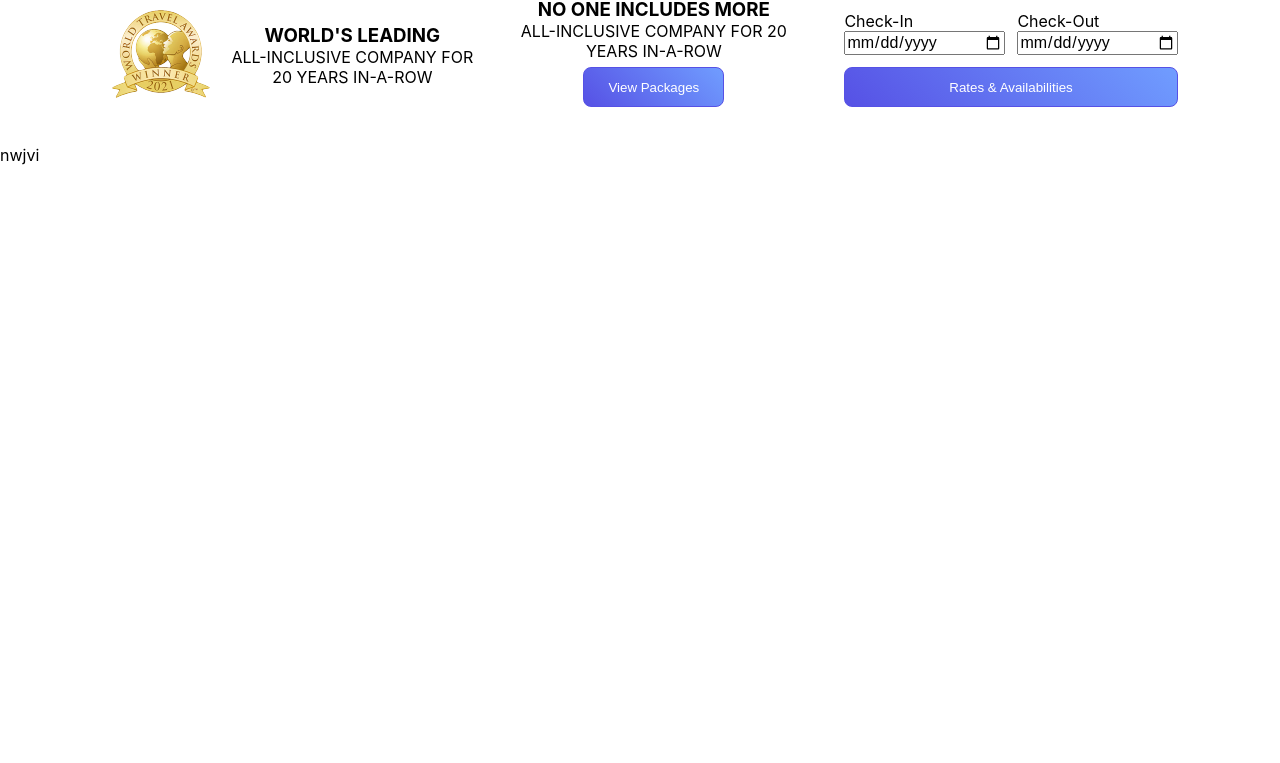
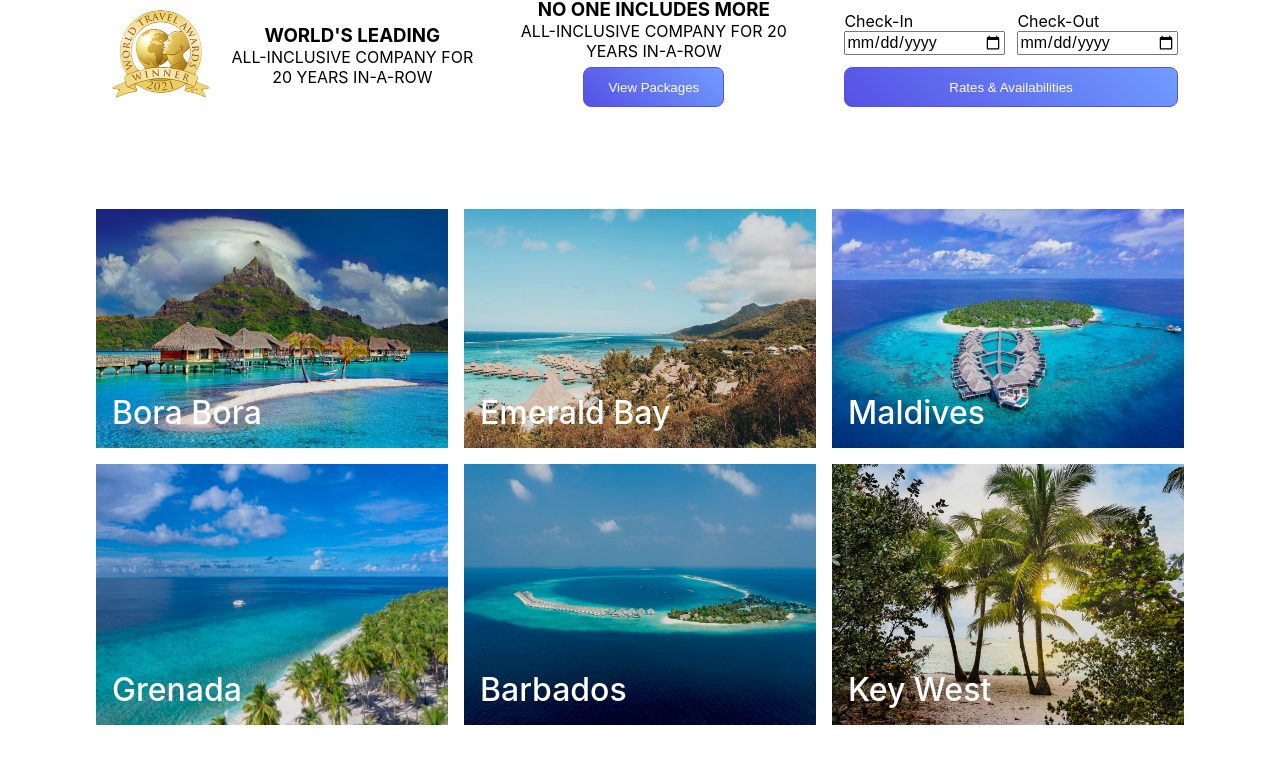
Before and after one commit to IreneZhou6/tour-agency, a React (Create React App) app: page / in a window 1280 px wide. Shown: the part 1695-2458 px from the top of the page. Before the commit the page ends 1860 px from the top, so only its background shows below. Built offline with nearby package versions, Linux system fonts and the light colour scheme.

Commit message:
image component

```diff
--- a/src/App.js
+++ b/src/App.js
@@ -1,4 +1,4 @@
-import './App.css';
+import './App.scss';
 import Navbar from './components/navbar/Navbar';
 import Hero from './components/hero/Hero';
 import Destinations from './components/destinations/Destinations';
--- a/src/App.css
+++ b/src/App.scss
@@ -48,3 +48,13 @@
   background-image: linear-gradient(45deg, var(--primary-dark) 0%, var(--primary-light) 100%);
   color: #fff;
 }
+
+@media screen and (max-width: 940px) {
+  h1 {
+    font-size: 2.5rem;
+  }
+
+  h2 {
+    font-size: 1.5rem;
+  }
+}
--- /dev/null
+++ b/src/components/SelectsImg/SelectsImg.js
@@ -0,0 +1,12 @@
+import './SelectsImg.styles.scss';
+
+export default function SelectsImg({ bgImg, text }) {
+    return (
+        <div className="selects-location">
+            <img src={bgImg} alt={text} />
+            <div className="overlay">
+                <p>{text}</p>
+            </div>
+        </div>
+    )
+}
--- /dev/null
+++ b/src/components/SelectsImg/SelectsImg.styles.scss
@@ -0,0 +1,23 @@
+.selects-location {
+    grid-column: span 1;
+    position: relative;
+
+    img {
+        width: 100%;
+        height: 100%;
+    }
+
+    .overlay {
+        width: 100%;
+        height: 100%;
+
+        p {
+            position: absolute;
+            bottom: 1rem;
+            left: 1rem;
+            color: #fff;
+            font-size: 2rem;
+            font-weight: 500;
+        }
+    }
+}
--- a/src/components/selects/Selects.js
+++ b/src/components/selects/Selects.js
@@ -1,9 +1,22 @@
 import './Selects.styles.css';
+import SelectsImg from '../SelectsImg/SelectsImg';
+
+import BoraBora from '../../assets/borabora.jpg'
+import BoraBora2 from '../../assets/borabora2.jpg'
+import Maldives from '../../assets/maldives.jpg'
+import Maldives2 from '../../assets/maldives2.jpg'
+import Maldives3 from '../../assets/maldives3.jpg'
+import KeyWest from '../../assets/keywest.jpg'
 
 export default function Selects() {
     return (
-        <div>
-            nwjvi
+        <div className='selects-container'>
+            <SelectsImg bgImg={BoraBora} text='Bora Bora' />
+            <SelectsImg bgImg={BoraBora2} text='Emerald Bay' />
+            <SelectsImg bgImg={Maldives} text='Maldives' />
+            <SelectsImg bgImg={Maldives2} text='Grenada' />
+            <SelectsImg bgImg={Maldives3} text='Barbados' />
+            <SelectsImg bgImg={KeyWest} text='Key West' />
         </div>
     )
 }
--- a/src/components/selects/Selects.styles.css
+++ b/src/components/selects/Selects.styles.css
@@ -0,0 +1,14 @@
+.selects-container {
+    display: grid;
+    grid-template-columns: repeat(3, 1fr);
+    grid-gap: 1rem;
+    width: 85vw;
+    padding: 4rem 0;
+    margin: auto;
+}
+
+@media screen and (max-width: 940px) {
+    .selects-container {
+        grid-template-columns: 1fr;
+    }
+}
--- a/src/index.js
+++ b/src/index.js
@@ -1,6 +1,5 @@
 import React from 'react';
 import ReactDOM from 'react-dom/client';
-import './App.css';
 import App from './App';
 
 const root = ReactDOM.createRoot(document.getElementById('root'));
```
Also changed, not shown: 1 other file (tests, documents, lock files or other folders).
